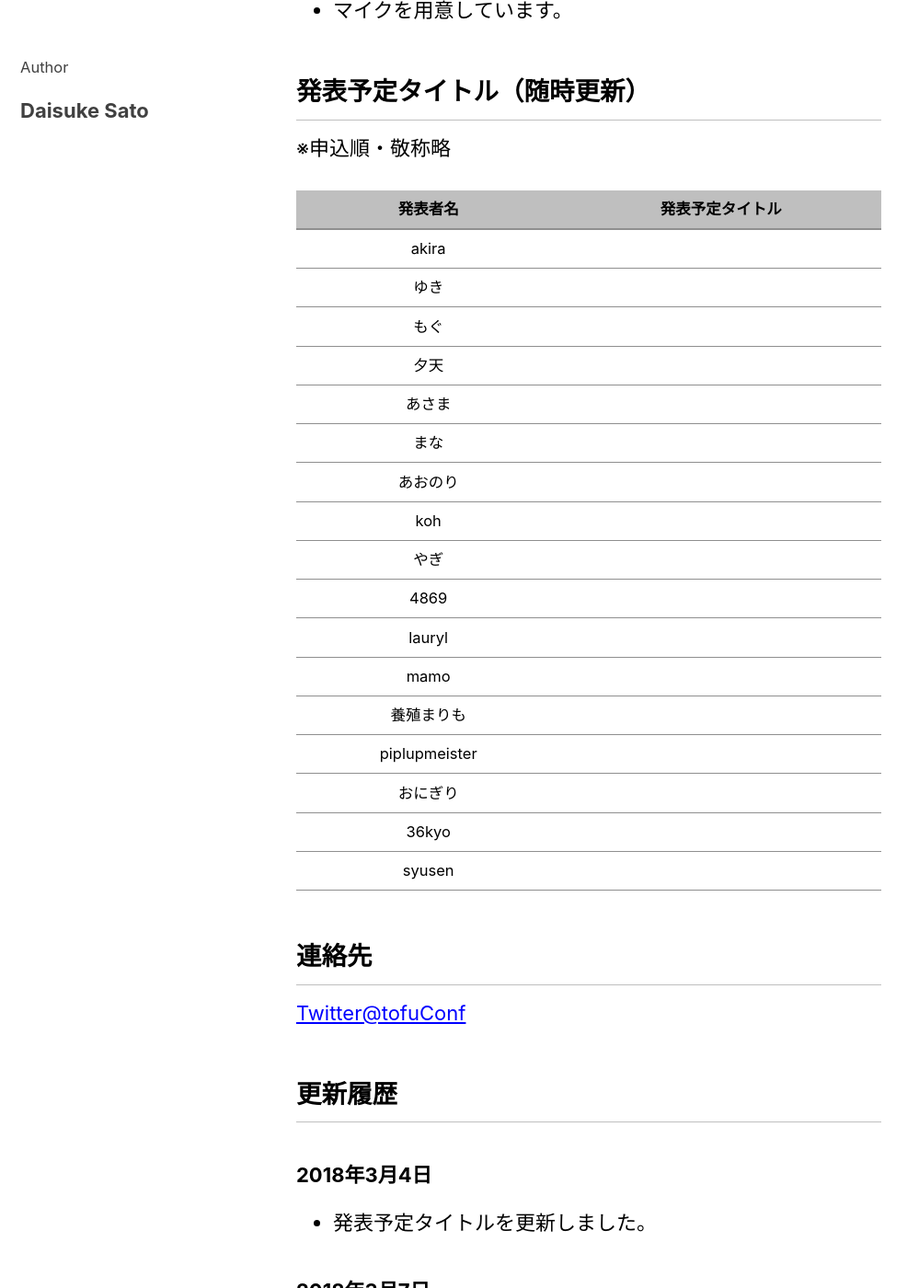
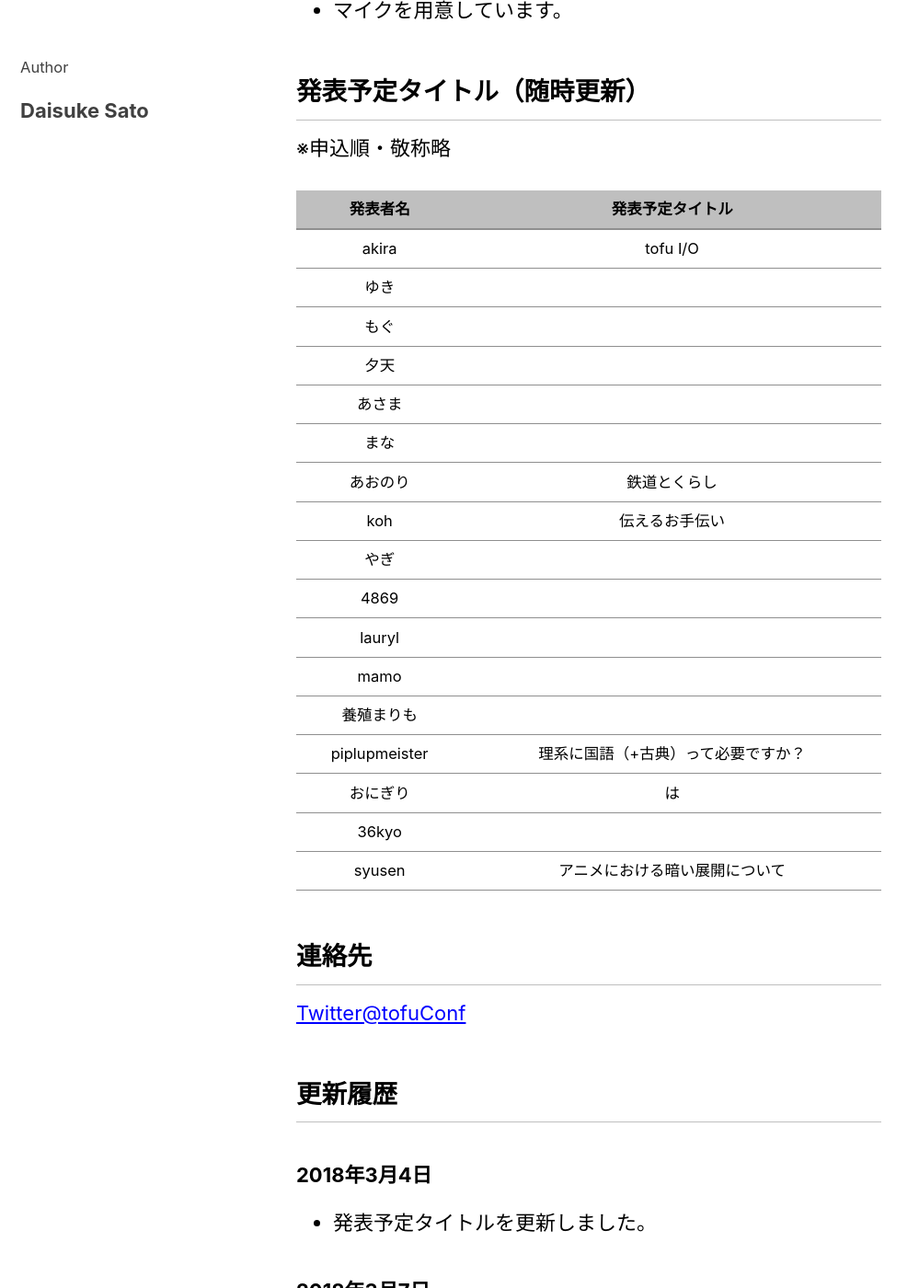
Before and after one commit to tofuconf/tofuconf.club, a Jekyll site: the page built from _posts/2018-02-24-2nd-tofuconf-general.md, in a window 1280 px wide and 1400 px high, scrolled down 3676 px. Shown: the whole window at 92% size, without its empty margins (0-999 px from the left). Built offline with Jekyll 4.4.1, drawn with Linux system fonts in a browser that asks for light colours; nearby versions of some CDN libraries.

Commit message:
Update presentation title

```diff
--- a/_posts/2018-02-24-2nd-tofuconf-general.md
+++ b/_posts/2018-02-24-2nd-tofuconf-general.md
@@ -106,23 +106,23 @@ tofuConf#2では年度末の開催ということもあり、アカデミック
 
 | 発表者名 | 発表予定タイトル |
 |:--------:|:----------------------:|
-| akira |  |
+| akira | tofu I/O |
 | ゆき |  |
 | もぐ |  |
 | 夕天 |  |
 | あさま |  |
 | まな |  |
-| あおのり |  |
-| koh |  |
+| あおのり | 鉄道とくらし |
+| koh | 伝えるお手伝い |
 | やぎ |  |
 | 4869 |  |
 | lauryl |  |
 | mamo |  |
 | 養殖まりも |  |
-| piplupmeister |  |
-| おにぎり |  |
+| piplupmeister | 理系に国語（+古典）って必要ですか？ |
+| おにぎり | は |
 | 36kyo |  |
-| syusen |  |
+| syusen | アニメにおける暗い展開について |
 
 ## 連絡先
 
```
